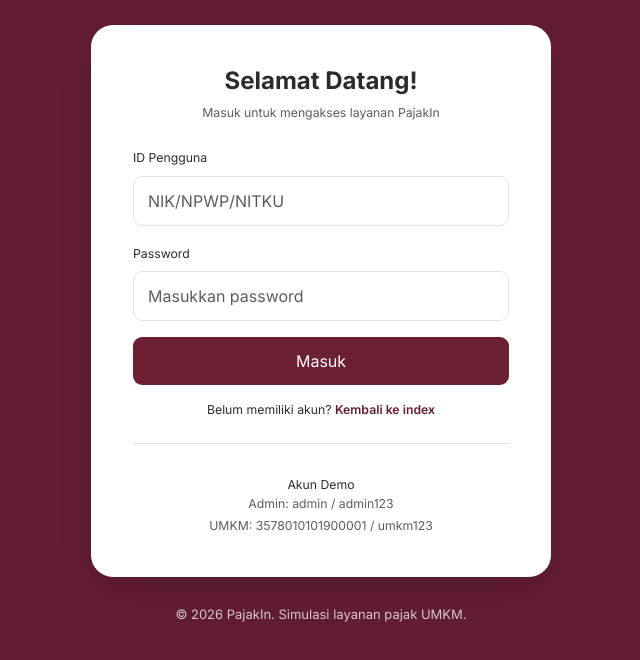
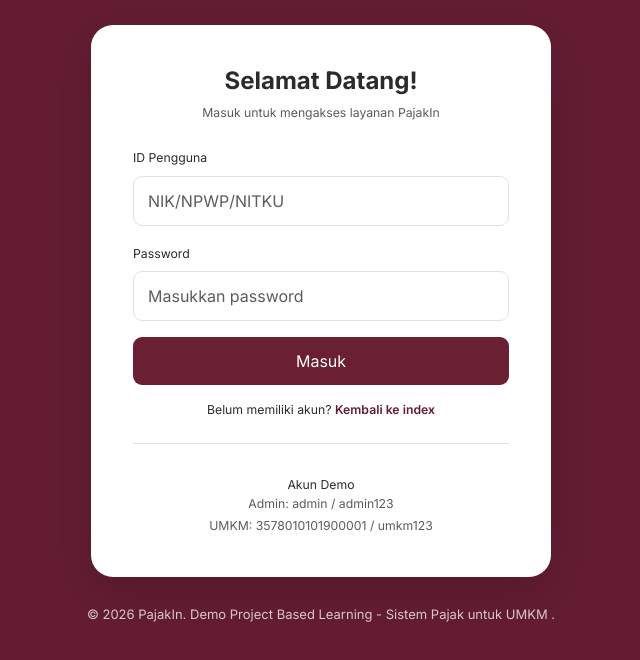
Before and after one commit to aureliayu/workshop-design-web, a plain HTML site: page PajakIn/login.html in a window 1280 px wide. Shown: the part 108-768 px from the top of the page, without its empty margins (319-959 px from the left). Drawn offline with nearby package versions, Linux system fonts and the light colour scheme.

Commit message:
Update footer text in login.html

```diff
--- a/PajakIn/login.html
+++ b/PajakIn/login.html
@@ -194,7 +194,7 @@
         </form>
 
         <footer class="login-footer">
-            © 2026 PajakIn. Simulasi layanan pajak UMKM.
+            © 2026 PajakIn. Demo Project Based Learning - Sistem Pajak untuk UMKM .
         </footer>
 
     </div>
```
